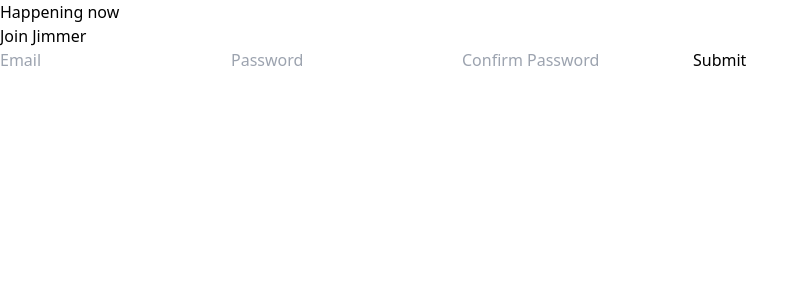
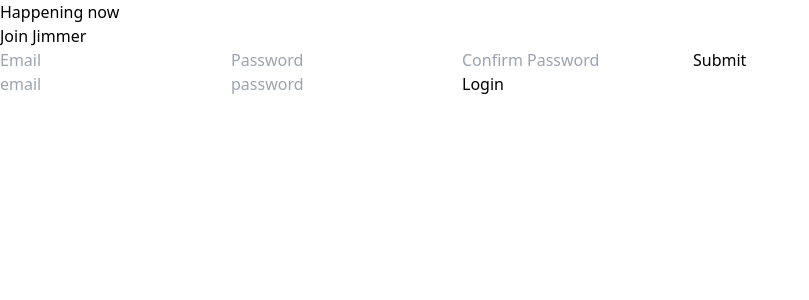
Before and after one commit to jim9112/jimmer, a Next.js app: page /login in a window 1280 px wide. Shown: the top 300 px of the page, without its empty margins (0-809 px from the left). Built offline with nearby package versions, Linux system fonts and the light colour scheme; no server answers.

Commit message:
added signin form

```diff
--- /dev/null
+++ b/components/LoginForm.tsx
@@ -0,0 +1,31 @@
+import React from 'react';
+import useUpdateForm from '../hooks/useUpdateForm';
+
+const LoginForm = () => {
+  const [updateForm, formData] = useUpdateForm();
+  const handleForm = (e: React.FormEvent) => {
+    e.preventDefault();
+    console.log(formData);
+  };
+  return (
+    <form action='' onSubmit={handleForm}>
+      <input
+        type='email'
+        name='email'
+        placeholder='email'
+        required
+        onChange={updateForm}
+      />
+      <input
+        type='password'
+        name='password'
+        placeholder='password'
+        required
+        onChange={updateForm}
+      />
+      <input type='submit' value='Login' />
+    </form>
+  );
+};
+
+export default LoginForm;
--- a/pages/index.tsx
+++ b/pages/index.tsx
@@ -1,7 +1,21 @@
 import type { NextPage } from 'next';
 import Head from 'next/head';
+import { onAuthStateChanged } from 'firebase/auth';
+import { auth } from '../firebaseIndex';
 
 const Home: NextPage = () => {
+  onAuthStateChanged(auth, (user) => {
+    if (user) {
+      // User is signed in, see docs for a list of available properties
+      // https://firebase.google.com/docs/reference/js/firebase.User
+      const uid = user.uid;
+      console.log(uid);
+      // ...
+    } else {
+      // User is signed out
+      // ...
+    }
+  });
   return (
     <div>
       <Head>
--- a/pages/login.tsx
+++ b/pages/login.tsx
@@ -1,3 +1,4 @@
+import LoginForm from '../components/LoginForm';
 import SignupForm from '../components/SignupForm';
 
 const Login = () => {
@@ -5,6 +6,7 @@
     <main>
       <h1>Happening now</h1>
       <SignupForm />
+      <LoginForm />
     </main>
   );
 };
```
